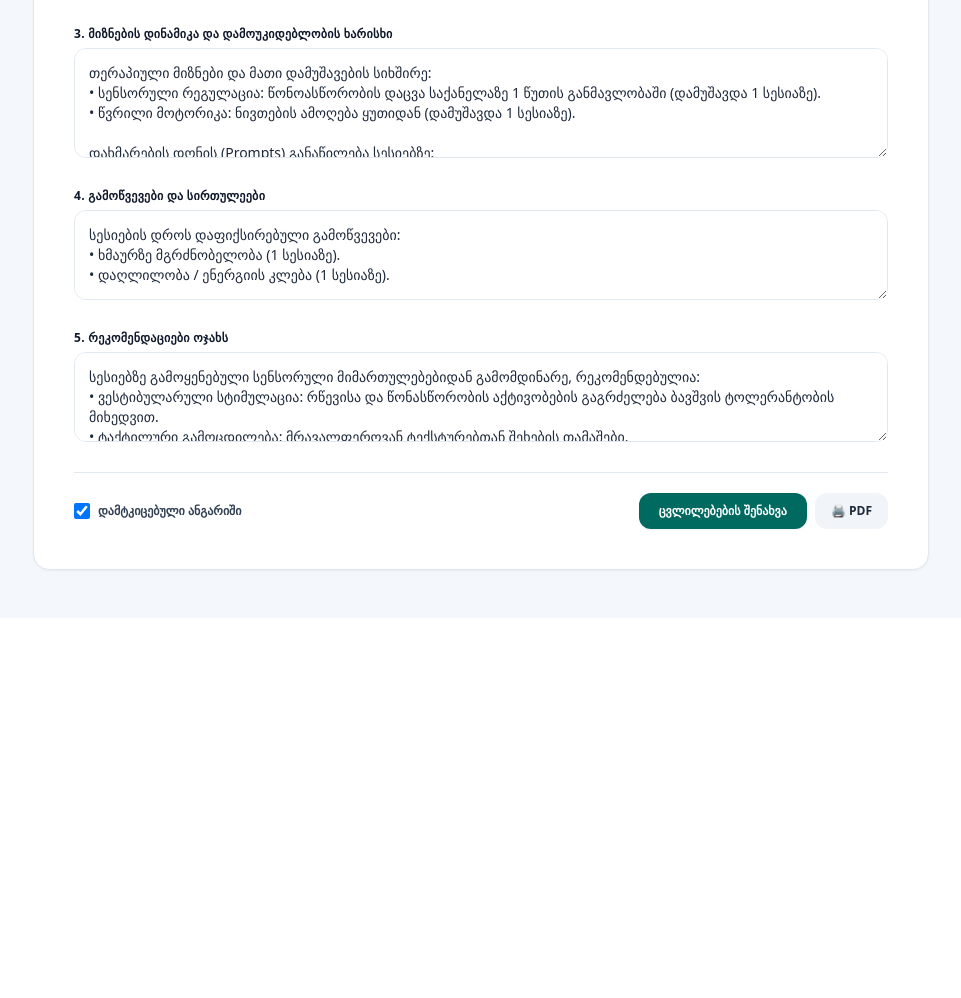
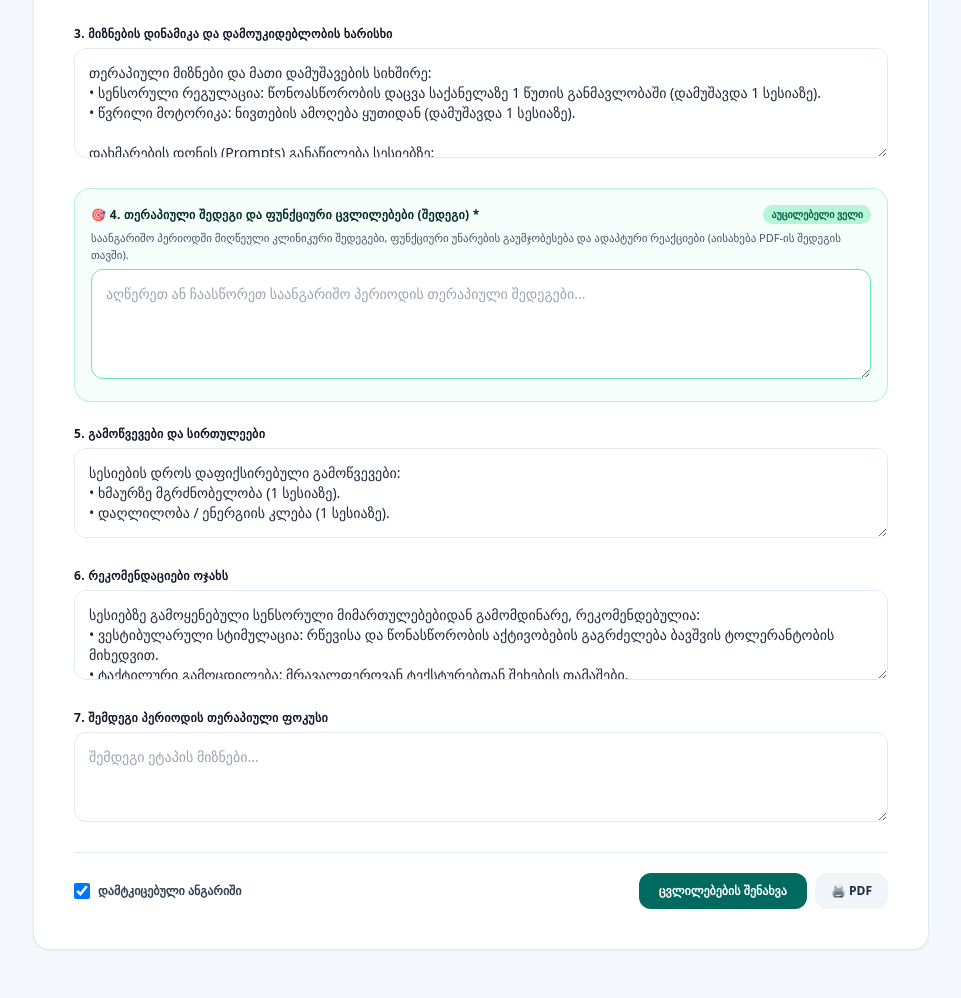
Before and after one commit to achiko10/martva, a Django app: page /reports/3/edit/ in a window 1280 px wide. Shown: the part 714-1712 px from the top of the page, without its empty margins (159-1120 px from the left). Before the commit the page ends 1286 px from the top, so only its background shows below. Run offline with Django 5.2, Linux system fonts and the light colour scheme; a user stored in the database is signed in; data comes from the database, SQL or seed files in the repository; some libraries are stand-ins or nearby versions.

Commit message:
Add mandatory Result section (შედეგი) to PDF report, reports generator and editor

```diff
--- a/core/report_data.py
+++ b/core/report_data.py
@@ -505,6 +505,7 @@ def build_report_context(report):
         "section1_paragraphs": text_to_paragraphs(report.section_1_directions, legacy_zone_prefixes),
         "section2_paragraphs": text_to_paragraphs(report.section_2_goals),
         "section3_paragraphs": text_to_paragraphs(report.section_3_work_performed),
+        "section7_paragraphs": text_to_paragraphs(report.section_7_functional_changes or "\n".join(agg.get("findings", []))),
         "section4_items": text_to_paragraphs(report.section_8_challenges),
         "section5_items": text_to_paragraphs(report.section_9_recommendations),
         "section6_items": text_to_paragraphs(report.section_10_next_goals),
--- a/templates/core/report_edit.html
+++ b/templates/core/report_edit.html
@@ -107,24 +107,48 @@
                           class="w-full p-3.5 rounded-xl border border-slate-200 text-xs sm:text-sm text-slate-800 leading-relaxed focus:border-blue-500 focus:ring-1 focus:ring-blue-500">{{ report.section_3_work_performed }}</textarea>
             </div>
 
-            <!-- SECTION 4: გამოწვევები -->
+            <!-- SECTION 4: თერაპიის შედეგი (აუცილებელი ველი) -->
+            <div class="space-y-1.5 p-4 rounded-2xl bg-emerald-50/50 border border-emerald-200/80 shadow-xs">
+                <div class="flex items-center justify-between">
+                    <label class="block text-xs font-black text-emerald-950 uppercase tracking-wide">
+                        🎯 4. თერაპიული შედეგი და ფუნქციური ცვლილებები (შედეგი) *
+                    </label>
+                    <span class="text-[10px] font-bold text-emerald-800 bg-emerald-200/80 px-2 py-0.5 rounded-full">აუცილებელი ველი</span>
+                </div>
+                <p class="text-[11px] text-slate-600">საანგარიშო პერიოდში მიღწეული კლინიკური შედეგები, ფუნქციური უნარების გაუმჯობესება და ადაპტური რეაქციები (აისახება PDF-ის შედეგის თავში).</p>
+                <textarea name="section_7_functional_changes" rows="4"
+                          class="w-full p-3.5 rounded-xl border border-emerald-300 text-xs sm:text-sm text-slate-900 leading-relaxed focus:border-emerald-600 focus:ring-1 focus:ring-emerald-600 bg-white"
+                          placeholder="აღწერეთ ან ჩაასწორეთ საანგარიშო პერიოდის თერაპიული შედეგები...">{{ report.section_7_functional_changes }}</textarea>
+            </div>
+
+            <!-- SECTION 5: გამოწვევები -->
             <div class="space-y-1.5">
                 <label class="block text-xs font-bold text-slate-900 uppercase tracking-wide">
-                    4. გამოწვევები და სირთულეები
+                    5. გამოწვევები და სირთულეები
                 </label>
                 <textarea name="section_8_challenges" rows="3"
                           class="w-full p-3.5 rounded-xl border border-slate-200 text-xs sm:text-sm text-slate-800 leading-relaxed focus:border-blue-500 focus:ring-1 focus:ring-blue-500"
                           placeholder="თქვენი კომენტარი ან დაფიქსირებული გამოწვევები...">{{ report.section_8_challenges }}</textarea>
             </div>
 
-            <!-- SECTION 5: რეკომენდაციები ოჯახს -->
+            <!-- SECTION 6: რეკომენდაციები ოჯახს -->
             <div class="space-y-1.5">
                 <label class="block text-xs font-bold text-slate-900 uppercase tracking-wide">
-                    5. რეკომენდაციები ოჯახს
+                    6. რეკომენდაციები ოჯახს
                 </label>
                 <textarea name="section_9_recommendations" rows="3"
                           class="w-full p-3.5 rounded-xl border border-slate-200 text-xs sm:text-sm text-slate-800 leading-relaxed focus:border-blue-500 focus:ring-1 focus:ring-blue-500"
                           placeholder="თქვენი რეკომენდაციები მშობლისთვის...">{{ report.section_9_recommendations }}</textarea>
+            </div>
+
+            <!-- SECTION 7: შემდეგი პერიოდის ფოკუსი -->
+            <div class="space-y-1.5">
+                <label class="block text-xs font-bold text-slate-900 uppercase tracking-wide">
+                    7. შემდეგი პერიოდის თერაპიული ფოკუსი
+                </label>
+                <textarea name="section_10_next_goals" rows="3"
+                          class="w-full p-3.5 rounded-xl border border-slate-200 text-xs sm:text-sm text-slate-800 leading-relaxed focus:border-blue-500 focus:ring-1 focus:ring-blue-500"
+                          placeholder="შემდეგი ეტაპის მიზნები...">{{ report.section_10_next_goals }}</textarea>
             </div>
 
             <!-- Bottom Confirmation & Save -->
```
Also changed, not shown: core/reports.py (+11 -0 lines), templates/core/pdf/report_pdf.html (+26 -2 lines).
